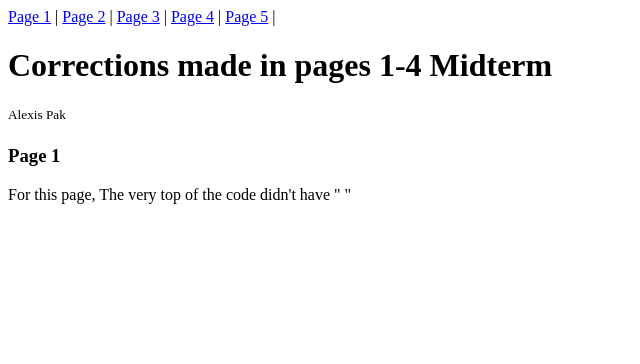
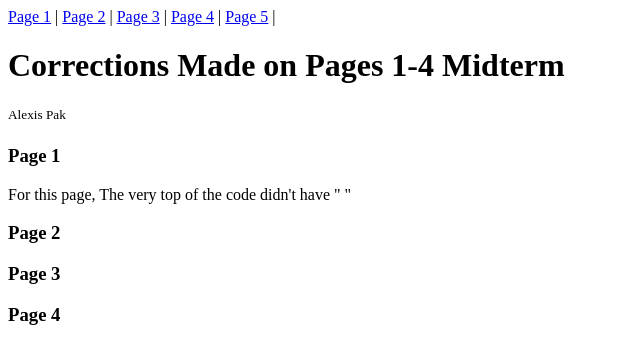
Before and after one commit to APAK14/apak14.github.io, a plain HTML site: page html-midterm/page5.html in a window 1280 px wide. Shown: the whole page, without its empty margins (0-640 px from the left). Drawn offline with Linux system fonts and the light colour scheme.

Commit message:
Update page5.html

```diff
--- a/html-midterm/page5.html
+++ b/html-midterm/page5.html
@@ -20,11 +20,17 @@
         <span> | </span>
     </div>
 
-    <h1>Corrections made in pages 1-4 Midterm</h1>
+    <h1>Corrections Made on Pages 1-4 Midterm</h1>
     <h5><span style="font-weight:normal">Alexis Pak</span></h5>
 
     <h3>Page 1</h3>
     <p>For this page, The very top of the code didn't have "<!DOCTYPE html>
         <html lang="en">"  </p>
+
+    <h3>Page 2</h3>
+
+    <h3>Page 3</h3>
+
+    <h3>Page 4</h3>
 </body>
 </html>
```
